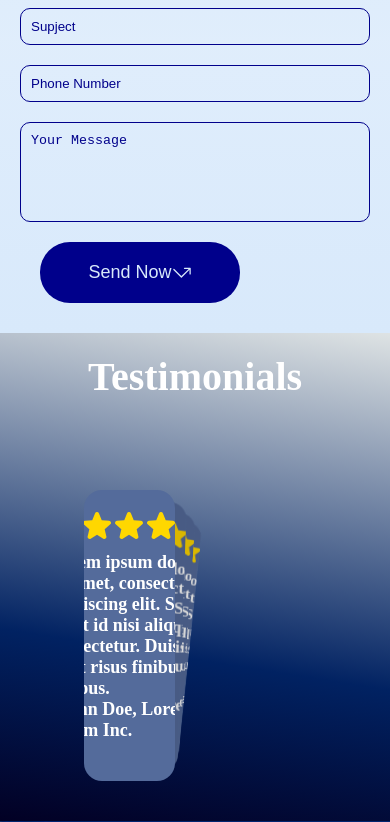
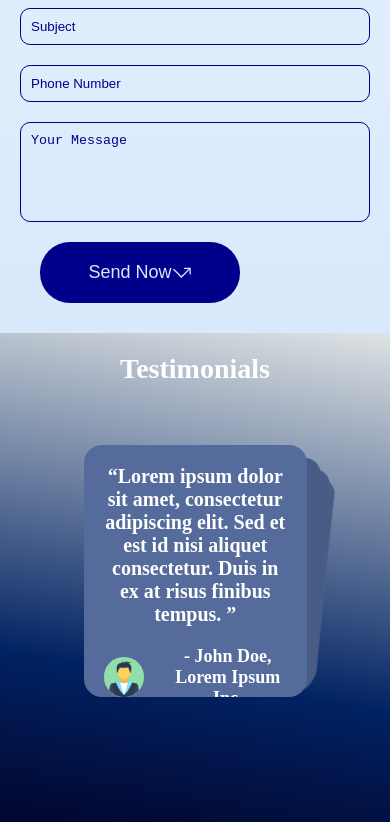
Before and after one commit to Tasneemghazal/GSG_Project_1, a React (Vite) app: page / in a window 390 px wide. Shown: the part 2760-3582 px from the top of the page. Built offline with nearby package versions, Linux system fonts and the light colour scheme.

Commit message:
form eidits

```diff
--- a/src/App.tsx
+++ b/src/App.tsx
@@ -10,7 +10,8 @@ import Doctor from "./screens/doctor-screen/Doctor.screen";
 import Patient from "./screens/Patient.screen";
 import DoctorDashboard from "./Components/doctorComponents/doctor-dashboard/DoctorDashboard";
 import Appointments from "./screens/doctor-screen/Appointments.screen";
-
+import Navbar from "./Components/HomeComponents/Nav/Navbar";
+import Footer from "./Components/HomeComponents/Footer/Footer"
 const App = () => {
   const routes: RouteObject[] = [
     { path: "/", element: <Home /> },
@@ -28,7 +29,13 @@ const App = () => {
     { path: "/patient", element: <Patient /> },
   ];
   const browserRouter = createBrowserRouter(routes);
-  return <RouterProvider router={browserRouter} />;
+  return (
+  <>
+      <Navbar />
+    <RouterProvider router={browserRouter} />
+    <Footer />
+  </> )
+
 };
 
 export default App;
--- a/src/Components/HomeComponents/Nav/navbar.css
+++ b/src/Components/HomeComponents/Nav/navbar.css
@@ -48,6 +48,7 @@ body {
     background-color: #d8e9fb;
     display: flex; /* Ensure it's displayed as flex */
     width: 50%;
+    padding: 10px;
   }
 
   .nav .nav-menu ul {
--- a/src/Components/HomeComponents/Slider/Slider.tsx
+++ b/src/Components/HomeComponents/Slider/Slider.tsx
@@ -17,8 +17,6 @@ const Slider = () => {
        navigation
        pagination={{ clickable: true }}
        scrollbar={{ draggable: true }}
-       onSwiper={(swiper) => console.log(swiper)}
-       onSlideChange={() => console.log('slide change')}
       className="mySwiper">
         <SwiperSlide>
           <div className="slider" style={{ backgroundImage: `url(${backgroundimg})` }}>
--- a/src/Components/HomeComponents/Testmanial/Testmonial.tsx
+++ b/src/Components/HomeComponents/Testmanial/Testmonial.tsx
@@ -32,7 +32,8 @@ const Testimonial = () => {
                     <Star size={32} weight="fill" />
                     <Star size={32} />
                   </div>
-                  <p>Lorem ipsum dolor sit amet, consectetur adipiscing elit. Sed et est id nisi aliquet consectetur. Duis in ex at risus finibus tempus.</p>
+                  <p><q>
+                    Lorem ipsum dolor sit amet, consectetur adipiscing elit. Sed et est id nisi aliquet consectetur. Duis in ex at risus finibus tempus. </q></p>
                   <div className="profile">
                     <img src={user} alt="Profile" />
                     <p>- John Doe, <span>Lorem Ipsum Inc.</span></p>
@@ -48,7 +49,7 @@ const Testimonial = () => {
                     <Star size={32} weight="fill" />
                     <Star size={32} />
                   </div>
-                  <p>Lorem ipsum dolor sit amet, consectetur adipiscing elit. Sed et est id nisi aliquet consectetur. Duis in ex at risus finibus tempus.</p>
+                  <p><q>Lorem ipsum dolor sit amet, consectetur adipiscing elit. Sed et est id nisi aliquet consectetur. Duis in ex at risus finibus tempus. </q></p>
                   <div className="profile">
                     <img src={user} alt="Profile" />
                     <p>- John Doe, <span>Lorem Ipsum Inc.</span></p>
@@ -64,7 +65,7 @@ const Testimonial = () => {
                     <Star size={32} weight="fill" />
                     <Star size={32} />
                   </div>
-                  <p>Lorem ipsum dolor sit amet, consectetur adipiscing elit. Sed et est id nisi aliquet consectetur. Duis in ex at risus finibus tempus.</p>
+                  <p><q>Lorem ipsum dolor sit amet, consectetur adipiscing elit. Sed et est id nisi aliquet consectetur. Duis in ex at risus finibus tempus.</q></p>
                   <div className="profile">
                     <img src={user} alt="Profile" />
                     <p>- John Doe, <span>Lorem Ipsum Inc.</span></p>
--- a/src/Components/HomeComponents/Testmanial/testmonial.css
+++ b/src/Components/HomeComponents/Testmanial/testmonial.css
@@ -1,30 +1,29 @@
-.testimonial{
+.testimonial {
   background: rgb(2,0,36);
   background: linear-gradient(9deg, rgba(2,0,36,1) 0%, rgb(1, 34, 98) 35%, rgb(222, 227, 228) 100%);
   padding: 20px;
-
 }
-.testimonial h2{
+.testimonial h2 {
   text-align: center;
   color: white;
   font-size: 40px;
   font-weight: 800;
 }
-.testimonial .container .testimonial-card{
+.testimonial .container .testimonial-card {
   width: 100%;
   display: flex;
   gap: 50px;
 }
-.testimonial .container .img{
+.testimonial .container .img {
   width: 45%;
   height: 100%;
 }
-.testimonial .container .img img{
+.testimonial .container .img img {
   width: 100%;
   height: auto;
   border-radius: 15px;
 }
-.testimonial .container .content{
+.testimonial .container .content {
   width: 50%;
   padding: 20px;
 }
@@ -32,7 +31,6 @@
   width: 100%;
   height: 70%;
 }
-
 .testimonial .swiper-slide {
   display: flex;
   align-items: center;
@@ -42,21 +40,27 @@
   font-weight: bold;
   color: #fff;
 }
-   .testimonial .swiper-slide .user{
+.testimonial .swiper-slide .user {
   font-size: 18px;
   padding: 20px 20px;
-
+  display: flex;
+  flex-direction: column;
+  gap: 10px;
+  align-items: center;
+  justify-content: center;
+  text-align: center;
 }
-  .testimonial .swiper-slide{
+.testimonial .swiper-slide {
   background-color: #546b9b;
 }
-  .testimonial .profile{
+.testimonial .profile {
   display: flex;
   align-items: center;
+  justify-content: center;
   gap: 5px;
   margin-bottom: 20px;
 }
- .testimonial .profile img{
+.testimonial .profile img {
   width: 40px;
   height: 40px;
   border-radius: 50%;
@@ -67,18 +71,39 @@
   display: flex;
   justify-content: center;
   margin-bottom: 10px;
+  gap: 5px;
 }
-
 .testimonial .stars svg {
   fill: #ffd700; /* Gold color */
 }
-  @media (max-width: 1300px) {
-     .testimonial .container img{
+.testimonial .swiper-slide .user q {
+  display: block;
+  font-size: 20px; /* Adjust the font size as needed */
+  margin-bottom: 10px;
+  text-align: center;
+}
+@media (max-width: 900px) {
+  .testimonial .container img {
+      width: 30%;
+  }
+}
+@media (max-width: 700px) {
+  .testimonial .container .testimonial-card{
+    flex-direction: column;
+    gap: 10px;
+  }
+  .testimonial h2 {
+      font-size: 28px;
+  }
+  .testimonial .container .img img {
       display: none;
   }
-     .testimonial-card{
-        flex-direction: column;
+  .testimonial .container .content {
+      width: 100%;
+      margin: 10px auto;
+      height: 400px;
   }
-
-
+  .testimonial .swiper {
+      width: 100%;
   }
+}
--- a/src/Components/HomeComponents/beast_service/BeastServices.tsx
+++ b/src/Components/HomeComponents/beast_service/BeastServices.tsx
@@ -55,8 +55,6 @@ const BeastServices = () => {
                 spaceBetween: 40,
               },
             }}
-            onSwiper={(swiper) => console.log(swiper)}
-            onSlideChange={() => console.log("slide change")}
           >
             <SwiperSlide>
               <div className="card">
--- a/src/Components/HomeComponents/make_apponment/Make_apponment.tsx
+++ b/src/Components/HomeComponents/make_apponment/Make_apponment.tsx
@@ -1,33 +1,143 @@
-import { ArrowElbowRight } from '@phosphor-icons/react'
-import img from "../../../assets/Home_imgs/Make_apponment/app.png"
-import "./apponment.css"
+import { ArrowElbowRight } from '@phosphor-icons/react';
+import img from '../../../assets/Home_imgs/Make_apponment/app.png';
+import './apponment.css';
+import React, { useState } from 'react';
+import { Makeapponmentform } from '../../../types/@types';
+
 const Make_apponment = () => {
+    const initial_data: Makeapponmentform = {
+        name: '',
+        email: '',
+        phone: '',
+        Subject: '',
+        message: ''
+    };
+    const [errors, setErrors] = useState<{ [key: string]: string }>({});
+    const [masseg, setMasseg] = useState("");
+    const [data, setData] = useState(initial_data);
+
+    const handleChange = (field: string, value: string) => {
+        setData({ ...data, [field]: value });
+    };
+
+    const validate = (data: Makeapponmentform) => {
+        const errors: { [key: string]: string } = {};
+        if (!data.name) {
+            errors.name = 'Name is required';
+        } else if (data.name.length < 3) {
+            errors.name = 'Name should be at least 3 characters long';
+        }
+
+        if (!data.email) {
+            errors.email = 'Email is required';
+        } else if (!/^\w+([\.-]?\w+)*@\w+([\.-]?\w+)*(\.\w{2,3})+$/.test(data.email)) {
+            errors.email = 'Please enter a valid email address';
+        }
+
+        if (!data.phone) {
+            errors.phone = 'Phone number is required';
+        } else if (data.phone.length < 10) {
+            errors.phone = 'Phone number should be at least 10 digits long';
+        }
+
+        if (!data.Subject) {
+            errors.Subject = 'Subject is required';
+        }
+
+        if (!data.message) {
+            errors.message = 'Message is required';
+        } else if (data.message.length < 10) {
+            errors.message = 'Message should be at least 10 characters long';
+        }
+
+        return errors;
+    };
+
+    const handleSubmit = (e: React.FormEvent<HTMLFormElement>) => {
+        e.preventDefault();
+        const validationErrors = validate(data);
+        if (Object.keys(validationErrors).length > 0) {
+            setErrors(validationErrors);
+            setMasseg('');
+        } else {
+            setMasseg('Form submitted successfully. We will contact you soon.');
+            setErrors({});
+            setData(initial_data);
+        }
+    };
+
+    console.log(
+        'name: ', data.name,
+        'email: ', data.email,
+        'phone: ', data.phone,
+        'Subject: ', data.Subject,
+        'message: ', data.message,
+    );
+
     return (
         <div className='appinment'>
-        <div className="conatainer">
-            <div className="flex">
-                <div className="img">
-                    <img src={img} alt="appointment"/>
+            <div className='conatainer'>
+                <div className='flex'>
+                    <div className='img'>
+                        <img src={img} alt='appointment' />
                     </div>
-                <div className="data">
-                    <div className="header">
-                        <span>ONLINE APPOINMENT</span>
+                    <div className='data'>
+                        <div className='header'>
+                            <span>ONLINE APPOINTMENT</span>
                             <h2>Make an online appointment booking for treatment patients</h2>
+                            {masseg && <span>{masseg}</span>}
                         </div>
-                    <div className="form">
-                        <form>
-                            <div className="input">
-                            <input type="text" placeholder="Your Name" />
-                            <input type="text" placeholder="Your E-mail" />
+                        <div className='form'>
+                            <form onSubmit={handleSubmit}>
+                                {Object.keys(errors).length > 0 && (
+                                    <div>
+                                        {Object.values(errors).map((error, index) => (
+                                            <span key={index}>{error}</span>
+                                        ))}
                                     </div>
-                           <div className="input">
-                           <input type="text" placeholder="Supject" />
-                           <input type="text" placeholder="Phone Number" />
+                                )}
+                                <div className='input'>
+                                    <input
+                                        type='text'
+                                        placeholder='Your Name'
+                                        value={data.name}
+                                        className={errors.name? "errr" : ""}
+                                        onChange={(e) => handleChange('name', e.target.value)}
+                                    />
+                                    <input
+                                        type='email'
+                                        placeholder='Your E-mail'
+                                        className={errors.email ? "errr" : ""}
+                                        value={data.email}
+                                        onChange={(e) => handleChange('email', e.target.value)}
+                                    />
                                 </div>
-                           <div className="input">
-                            <textarea placeholder="Your Message" rows={4} defaultValue={""} />
+                                <div className='input'>
+                                    <input
+                                        type='text'
+                                        placeholder='Subject'
+                                        className={errors.Subject? "errr" : ""}
+                                        value={data.Subject}
+                                        onChange={(e) => handleChange('Subject', e.target.value)}
+                                    />
+                                    <input
+                                        type='text'
+                                        placeholder='Phone Number'
+                                        className={errors.phone? "errr" : ""}
+                                        value={data.phone}
+                                        onChange={(e) => handleChange('phone', e.target.value)}
+                                    />
                                 </div>
-                            <button type="submit">
+                                <div className='input'>
+                                    <textarea
+                                        placeholder='Your Message'
+                                        rows={4}
+                                        className={errors.message? "errr" : ""}
+                                        value={data.message}
+                                        onChange={(e) => handleChange('message', e.target.value)}
+                                    />
+                                </div>
+                                <button type='submit'>
                                     Send Now <ArrowElbowRight size={20} />
                                 </button>
                             </form>
@@ -36,7 +146,7 @@ const Make_apponment = () => {
                 </div>
             </div>
         </div>
-  )
-}
+    );
+};
 
-export default Make_apponment
+export default Make_apponment;
--- a/src/Components/HomeComponents/make_apponment/apponment.css
+++ b/src/Components/HomeComponents/make_apponment/apponment.css
@@ -30,7 +30,7 @@
     margin: 10px;
     gap: 10px;
 }
-.appinment .data  .form  input[type="text"]{
+.appinment .data  .form  input[type="text"] , .appinment .data .form input[type="email"]{
     padding: 10px;
     border-radius: 10px;
     border: 1px solid darkblue;
@@ -42,7 +42,9 @@
     color: darkblue;
     opacity: 1; /* Firefox */
   }
-
+  .errr{
+    border-color: red !important;
+  }
 .appinment .data  .form  button{
     width: 200px;
     display: flex;
@@ -91,7 +93,7 @@
     flex-direction: column;
     gap: 5px;
   }
-  .appinment .data  .form  input[type="text"]{
+  .appinment .data  .form  input[type="text"] , .appinment .data  .form  input[type="email"]{
     width: 100%;
     margin-bottom: 10px;
   }
--- a/src/screens/Home.screen.tsx
+++ b/src/screens/Home.screen.tsx
@@ -1,21 +1,21 @@
-import Navbar from "../Components/HomeComponents/Nav/Navbar";
+// import Navbar from "../Components/HomeComponents/Nav/Navbar";
 import Slider from "../Components/HomeComponents/Slider/Slider";
 import About from "../Components/HomeComponents/About/About";
 import BeastServices from "../Components/HomeComponents/beast_service/BeastServices";
 import Make_apponment from "../Components/HomeComponents/make_apponment/Make_apponment";
-import Footer from "../Components/HomeComponents/Footer/Footer";
+// import Footer from "../Components/HomeComponents/Footer/Footer";
 import Testmonial from "../Components/HomeComponents/Testmanial/Testmonial";
 
 const Home = () => {
   return (
     <>
-      <Navbar />
+
       <Slider />
       <About />
       <BeastServices />
       <Make_apponment />
       <Testmonial/>
-      <Footer />
+
     </>
   )
 }
--- a/src/types/@types.ts
+++ b/src/types/@types.ts
@@ -12,7 +12,13 @@ export interface Appointment {
     symptoms: string;
     status: Status;
   }
-
+export interface  Makeapponmentform  {
+    name: string,
+    email: string,
+    phone: string,
+    Subject:string,
+    message: string
+}
 
 // this will be deleted
 // src/data/appointmentsData.ts
```
Lines whose indentation alone changed are shown as unchanged.
